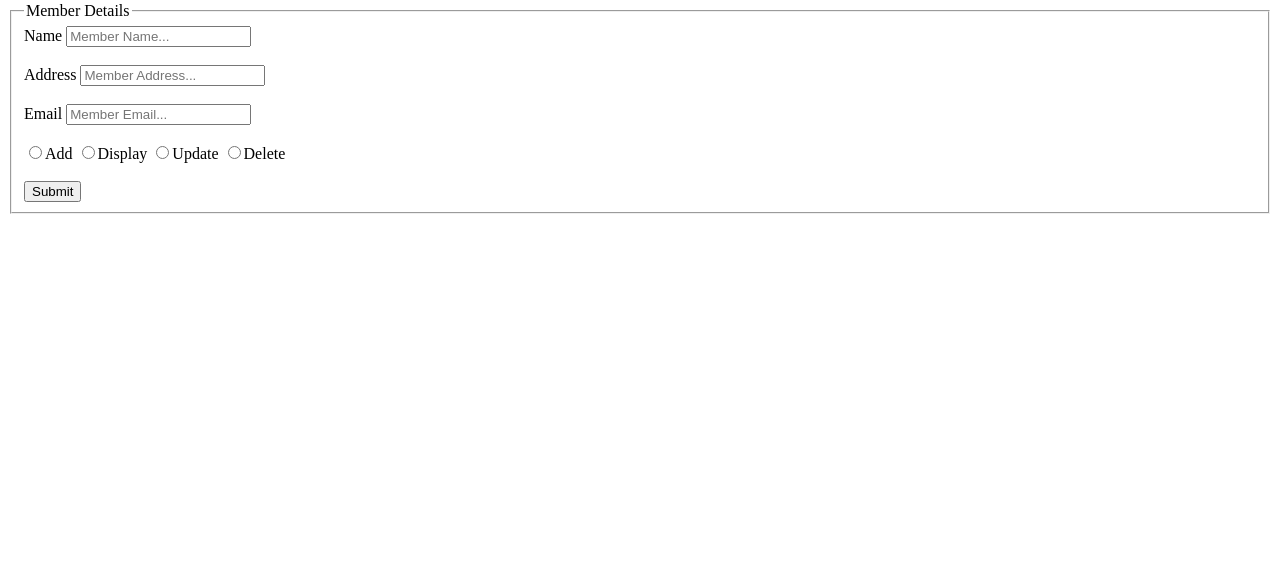
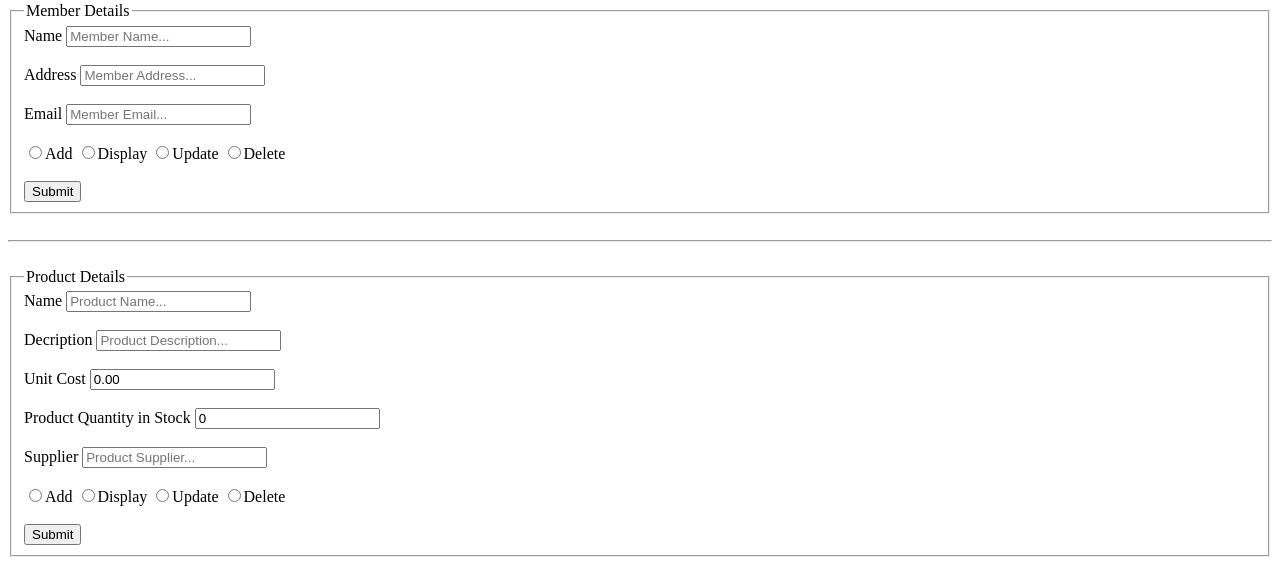
Before and after one commit to ThiagoFelipeSandeiro/enterprise-managament-system, a PHP site: page /assets/web_layer/home.php in a window 1280 px wide. Shown: the part 390-973 px from the top of the page. Before the commit the page ends 604 px from the top, so only its background shows below. Run offline with PHP 8.4, Linux system fonts and the light colour scheme.

Commit message:
Update home.php

```diff
--- a/assets/web_layer/home.php
+++ b/assets/web_layer/home.php
@@ -98,6 +98,46 @@
                   </form>
                 </div>
 
+                <hr /><br />
+
+                <!-- Form -->
+                <div id="manage-product">
+                  <form id='manage-product-form' class='form' action='<?php echo htmlspecialchars($_SERVER["PHP_SELF"]);?>' method='post' novalidate='novalidate'>
+                    <?php require './login.inc';?>
+                    <section>
+
+                      <!-- Product Details -->
+                      <fieldset>
+                        <legend>Product Details</legend>
+
+                        <label for='productName'>Name</label>
+                          <input type='text' name='productName' placeholder='Product Name...' /><br /><br />
+
+                        <label for='productDescription'>Decription</label>
+                          <input type='text' name='productDescription' placeholder='Product Description...' /><br /><br />
+
+                        <label for='productUnitCost'>Unit Cost</label>
+                          <input type='number' name='productUnitCost' placeholder='Product Unit Cost...' step="0.01" value="0.00"/><br /><br />
+
+                        <label for='productQuantityOnHand'>Product Quantity in Stock</label>
+                          <input type='number' name='productQuantityOnHand' placeholder='Product Quantity in Stock...' step="1" value="0"/><br /><br />
+
+                        <label for='productSupplier'>Supplier</label>
+                          <input type='text' name='productSupplier' placeholder='Product Supplier...' /><br /><br />
+
+                        <label for='productCRUD'></label>
+                          <input type='radio' name='productCRUD' value='create' />Add
+                          <input type='radio' name='productCRUD' value='read' />Display
+                          <input type='radio' name='productCRUD' value='update' />Update
+                          <input type='radio' name='productCRUD' value='delete' />Delete<br /><br />
+
+                          <button form='manage-product-form' type='submit'>Submit</button>
+                      </fieldset>
+                      <br />
+                    </section>
+                  </form>
+                </div>
+
             </section>
         </article>
     </main>
```
